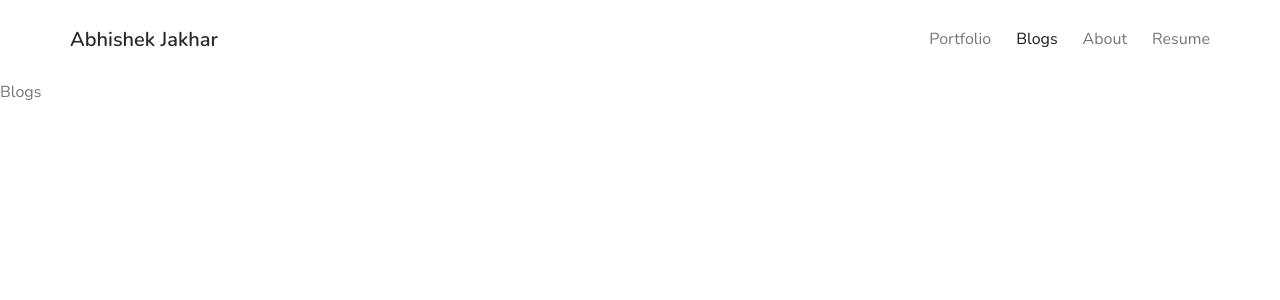
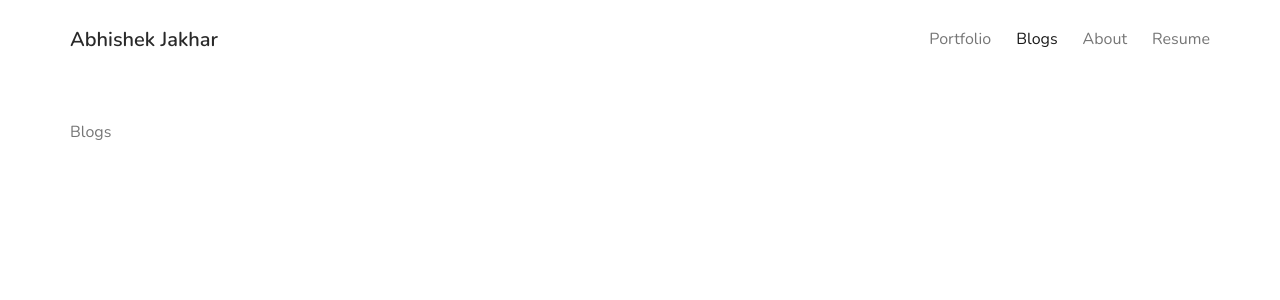
Before and after one commit to abhishekjakhar/portfolio, a Next.js app: page /blogs in a window 1280 px wide. Shown: the top 300 px of the page. Built offline with nearby package versions, Linux system fonts and the light colour scheme.

Commit message:
Container component added to all the pages

```diff
--- /dev/null
+++ b/components/Container.js
@@ -0,0 +1,10 @@
+import React from 'react'
+
+const Container = props => (
+  <div
+    className={`u-maxWidth1140 mx-auto pt-8 pb-8 tabLand-pl-6 tabLand-pr-6 tabLand-pb-5 tabLand-pt-5 phone-pl-3 phone-pr-3 phone-pb-4 phone-pt-4`}>
+    {props.children}
+  </div>
+)
+
+export default Container
--- a/pages/blogs.js
+++ b/pages/blogs.js
@@ -1,7 +1,12 @@
 import Layout from '../components/Layout'
+import Container from '../components/Container'
 
 const Blogs = () => {
-  return <Layout>Blogs</Layout>
+  return (
+    <Layout>
+      <Container>Blogs</Container>
+    </Layout>
+  )
 }
 
 export default Blogs
```
Also changed, not shown: pages/about.js (+6 -1 lines), pages/index.js (+6 -3 lines), pages/resume.js (+6 -1 lines).
